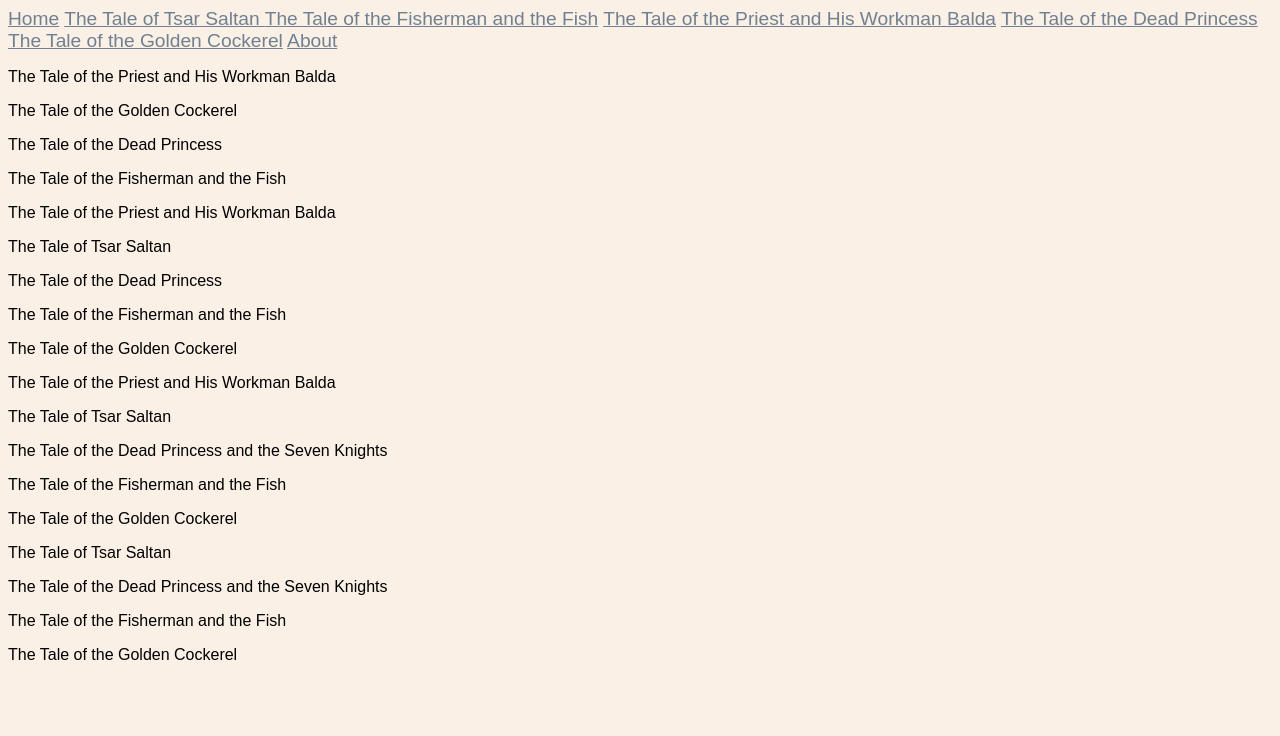
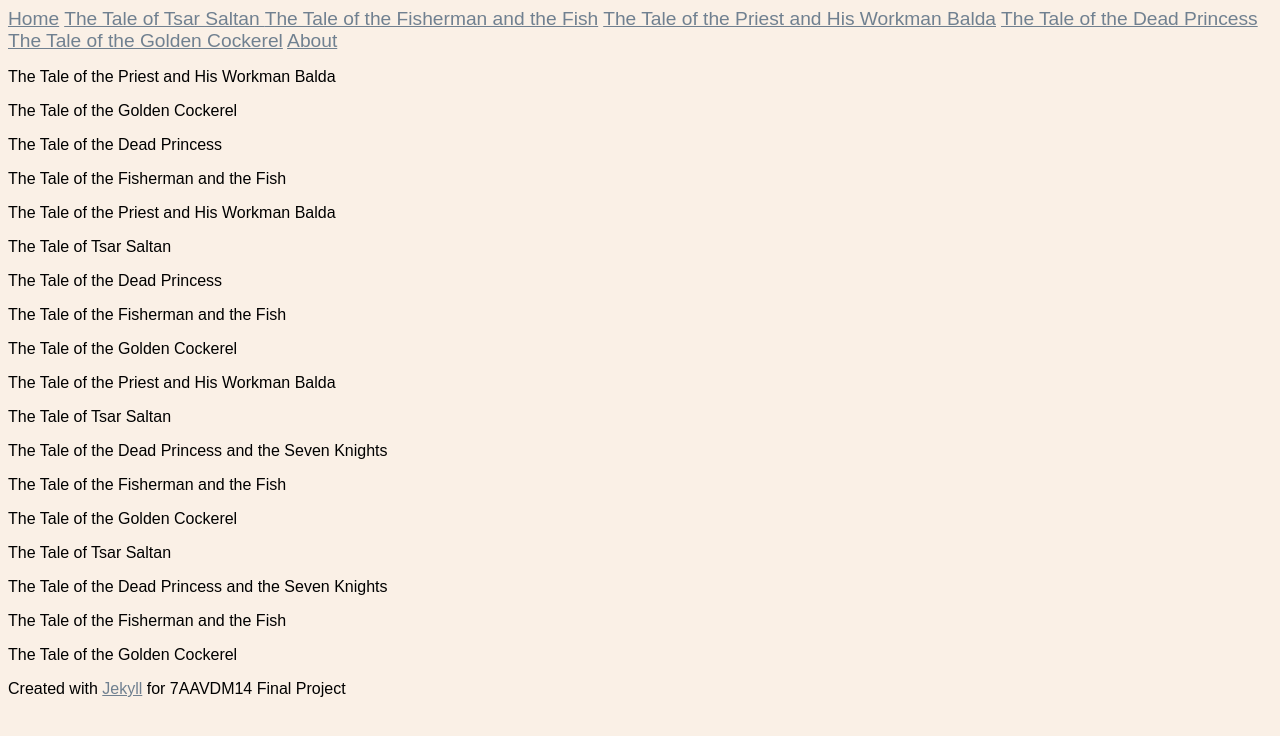
Before and after one commit to BlueJessie/7AAVDM14-project, a Jekyll site: the page built from Priest.md, in a window 1280 px wide. Shown: the top 736 px of the page. Built offline with Jekyll 4.4.1, drawn with Linux system fonts in a browser that asks for light colours.

Commit message:
edit index.html

```diff
--- a/_layouts/index.html
+++ b/_layouts/index.html
@@ -4,23 +4,24 @@
     <link rel="stylesheet" href="{{ site.baseurl }}/style.css">
 </head>
 <body>
-    <div class="container">
+    <div id = "container">
+        <div id = "header">
             <nav>
                 <a href="{{ site.baseurl }}/index">Home</a>
-            <a href="{{ site.baseurl }}/Tsar">
-                The Tale of Tsar Saltan </a>
-            <a href="{{ site.baseurl }}/Fisherman">The Tale
-                of the Fisherman and the Fish</a>
-            <a href="{{ site.baseurl }}/Priest">The Tale of
-                the Priest and His Workman Balda</a>
-            <a  href="{{ site.baseurl }}/DeadPrincess">The
-                Tale of the Dead Princess</a>
-            <a href="{{ site.baseurl}}/GoldenCockerel">The
-                Tale of the Golden Cockerel</a>
+                <a href="{{ site.baseurl }}/Tsar">The Tale of Tsar Saltan </a>
+                <a href="{{ site.baseurl }}/Fisherman">The Tale of the Fisherman and the Fish</a>
+                <a href="{{ site.baseurl }}/Priest">The Tale of the Priest and His Workman Balda</a>
+                <a  href="{{ site.baseurl }}/DeadPrincess">The Tale of the Dead Princess</a>
+                <a href="{{ site.baseurl}}/GoldenCockerel">The Tale of the Golden Cockerel</a>
                 <a href="{{ site.baseurl}}/about">About</a>
             </nav>
         </div>
-    <div class="container">
+        <div id= "content">
             {{ content }}
         </div>
+        <div id = "footer">
+            <p>Created with <a href = "https//jekyllrb.com/">Jekyll</a> for 7AAVDM14 Final Project
+        </div>
+    </div>
+
 </body>
```
Lines whose indentation alone changed are shown as unchanged.
